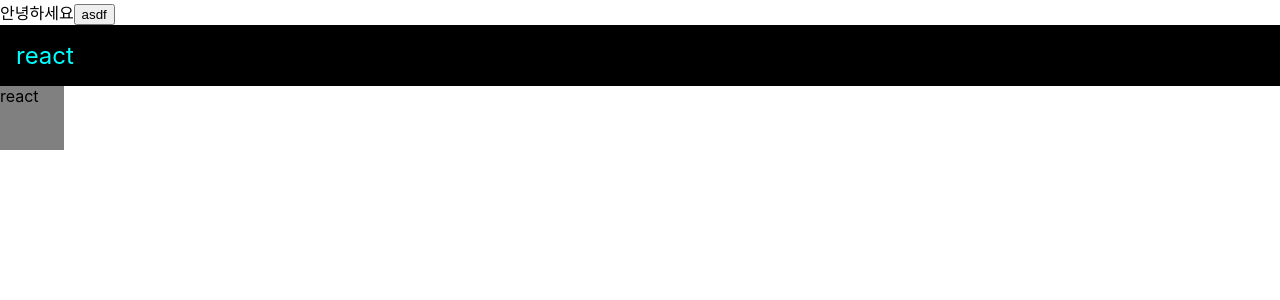
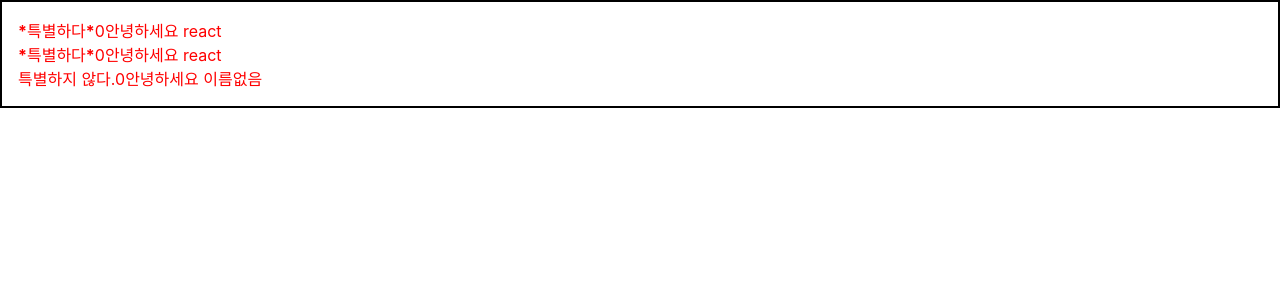
Before and after one commit to KangSage/All-in-One-React, a React (Create React App) app in the folder Modern_React/Chapter_01/react-tutorial/begin-react/: page / in a window 1280 px wide. Shown: the top 300 px of the page. Built offline with nearby package versions, Linux system fonts and the light colour scheme.

Commit message:
2019.09.16 벨로퍼트와 함께 하는 모던 리액트 : Chapter01 - 05 ~ 06

```diff
--- a/Modern_React/Chapter_01/react-tutorial/begin-react/src/App.js
+++ b/Modern_React/Chapter_01/react-tutorial/begin-react/src/App.js
@@ -1,21 +1,16 @@
 import React from 'react';
 import Hello from './Hello';
 import './App.css';
+import Wrapper from "./Wrapper";
 
 function App() {
-  const name = 'react';
-  const style = {
-    backgroundColor: 'black',
-    color: 'aqua',
-    fontSize: 24,
-    padding: '1rem'
-  };
   return (
-    <>
-     <Hello />
-      <div style={style} >{name}</div>
-      <div className="gray-box">{name}</div>
-     </>
+    <Wrapper>
+     <Hello name="react" color="red" isSpecial={true}/>
+     {/* 값을 할당하지 않으면 논리값 true가 자동 할당된다 */}
+     <Hello name="react" color="red" isSpecial/>
+     <Hello color="red"/>
+     </Wrapper>
   );
 }
 
--- a/Modern_React/Chapter_01/react-tutorial/begin-react/src/Hello.js
+++ b/Modern_React/Chapter_01/react-tutorial/begin-react/src/Hello.js
@@ -1,7 +1,35 @@
 import React from 'react';
+/*
+ * props
+function Hello(props) {
+  console.log(props);
+  return <div style={{
+    color: props.color
+  }}>안녕하세요 {props.name}</div>;
+}
+*/
 
-function Hello() {
-  return <div>안녕하세요<button>asdf</button></div>;
+function Hello({color, name, isSpecial}) {
+  return (
+    <div style={{
+      color
+    }}>
+      {/* 값이 없을 때 렌더링을 안할 경우 조건 연산자 보다 && 연산자가 코드가 짧다. */}
+      {isSpecial ? <b>*</b> : null}
+      {isSpecial ? '특별하다' : '특별하지 않다.'}
+      {isSpecial && <b>*</b>}
+      {/*falsy 한 값 중 0만 렌더링 됨.*/}
+      {undefined}
+      {false}
+      {null}
+      {0}
+      안녕하세요 {name}
+    </div>
+  )
 }
 
+Hello.defaultProps = {
+  name: '이름없음',
+};
+
 export default Hello;
--- /dev/null
+++ b/Modern_React/Chapter_01/react-tutorial/begin-react/src/Wrapper.js
@@ -0,0 +1,12 @@
+import React from 'react';
+
+function Wrapper({children}) {
+  const style ={
+    border: '2px solid black',
+    padding: 16
+  };
+
+  return <div style={style}>{children}</div>
+}
+
+export default Wrapper;
```
